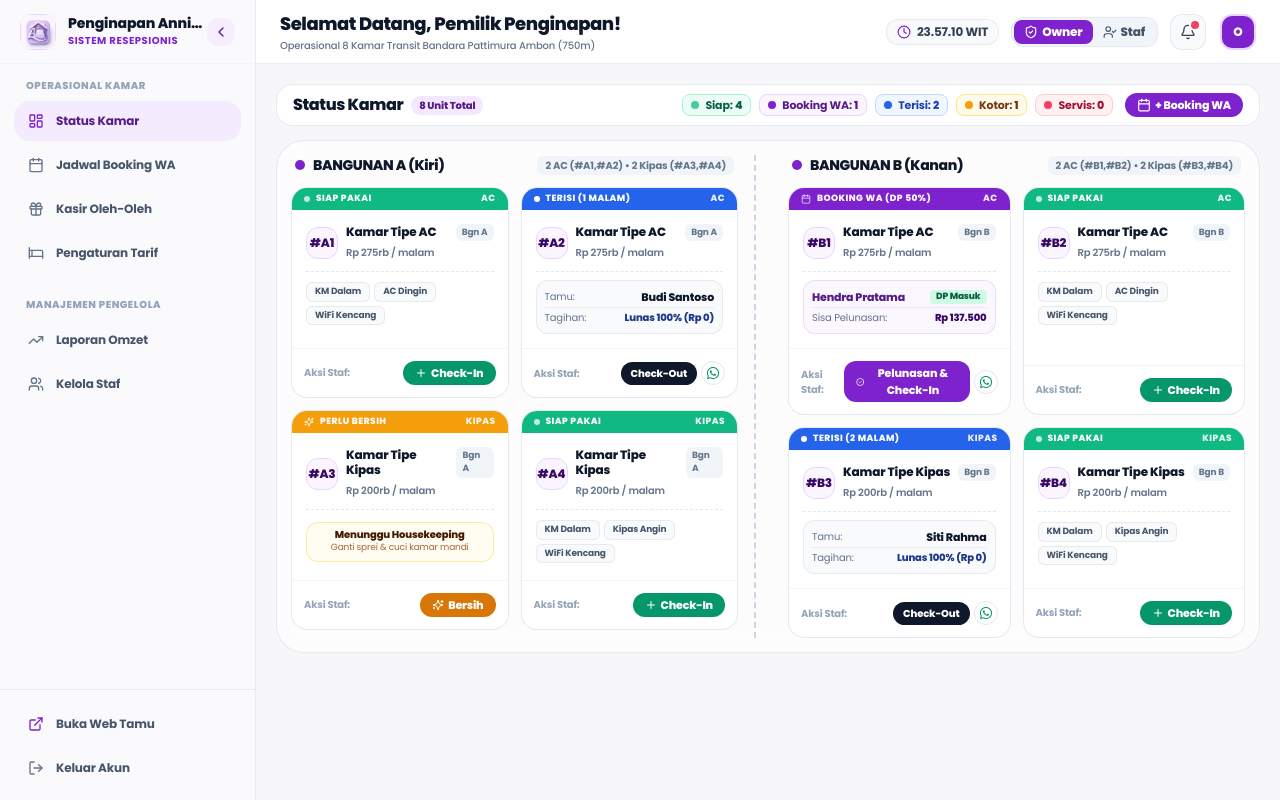
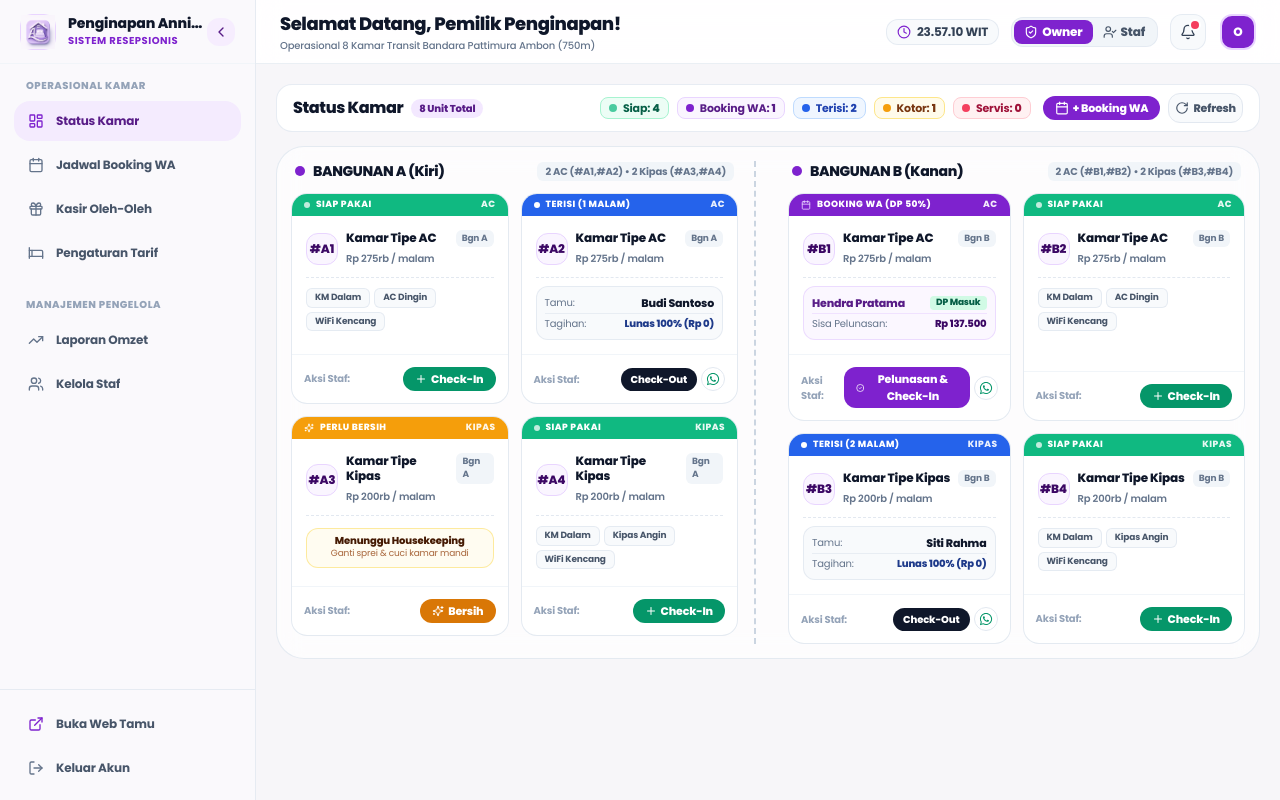
Before and after one commit to ilsetiawan1/penginapan-annisa, a Next.js app in the folder apps/web/: page /admin/dashboard in a window 1280 px wide. Built offline with nearby package versions, Linux system fonts and the light colour scheme.

Commit message:
feat(admin): add Refresh / Reset Demo Data button with spin animation to Status Kamar header

```diff
--- a/apps/web/src/features/admin/rooms/components/room-matrix.tsx
+++ b/apps/web/src/features/admin/rooms/components/room-matrix.tsx
@@ -1,6 +1,6 @@
 "use client";
 
-import { Calendar } from "lucide-react";
+import { Calendar, RotateCw } from "lucide-react";
 import { useState } from "react";
 import {
   AdvanceBookingData,
@@ -117,11 +117,21 @@ export function RoomMatrix() {
   const [receiptModalData, setReceiptModalData] = useState<RoomItem | null>(null);
   const [settlementModalData, setSettlementModalData] = useState<RoomItem | null>(null);
   const [isAdvanceBookingOpen, setIsAdvanceBookingOpen] = useState<boolean>(false);
-  const [notification, setNotification] = useState<string>("");
+  const [notification, setNotification] = useState<string>("" );
+  const [isRefreshing, setIsRefreshing] = useState<boolean>(false);
 
   // Pisahkan Kamar Bangunan A & Bangunan B
   const roomsA = rooms.filter((r) => r.building === "A");
   const roomsB = rooms.filter((r) => r.building === "B");
+
+  // Reset / Refresh Data Kamar ke kondisi awal
+  const handleResetRooms = () => {
+    setIsRefreshing(true);
+    setRooms(INITIAL_ROOMS);
+    setNotification("Data status 8 kamar telah di-refresh ke kondisi awal! 🔄");
+    setTimeout(() => setIsRefreshing(false), 500);
+    setTimeout(() => setNotification(""), 3500);
+  };
 
   // Ringkasan Status Keseluruhan
   const readyCount = rooms.filter((r) => r.status === "ready").length;
@@ -283,6 +293,17 @@ export function RoomMatrix() {
             <Calendar className="w-3.5 h-3.5" />
             <span>+ Booking WA</span>
           </button>
+
+          {/* Tombol Refresh / Reset Demo State */}
+          <button
+            type="button"
+            onClick={handleResetRooms}
+            title="Refresh & Reset Data Demo Kamar"
+            className="p-1.5 rounded-xl border border-slate-200 bg-slate-50 hover:bg-purple-50 text-slate-600 hover:text-purple-700 transition cursor-pointer shadow-2xs flex items-center gap-1"
+          >
+            <RotateCw className={`w-3.5 h-3.5 ${isRefreshing ? "animate-spin text-purple-700" : ""}`} />
+            <span className="text-[11px] font-extrabold hidden sm:inline">Refresh</span>
+          </button>
         </div>
       </div>
 
```
